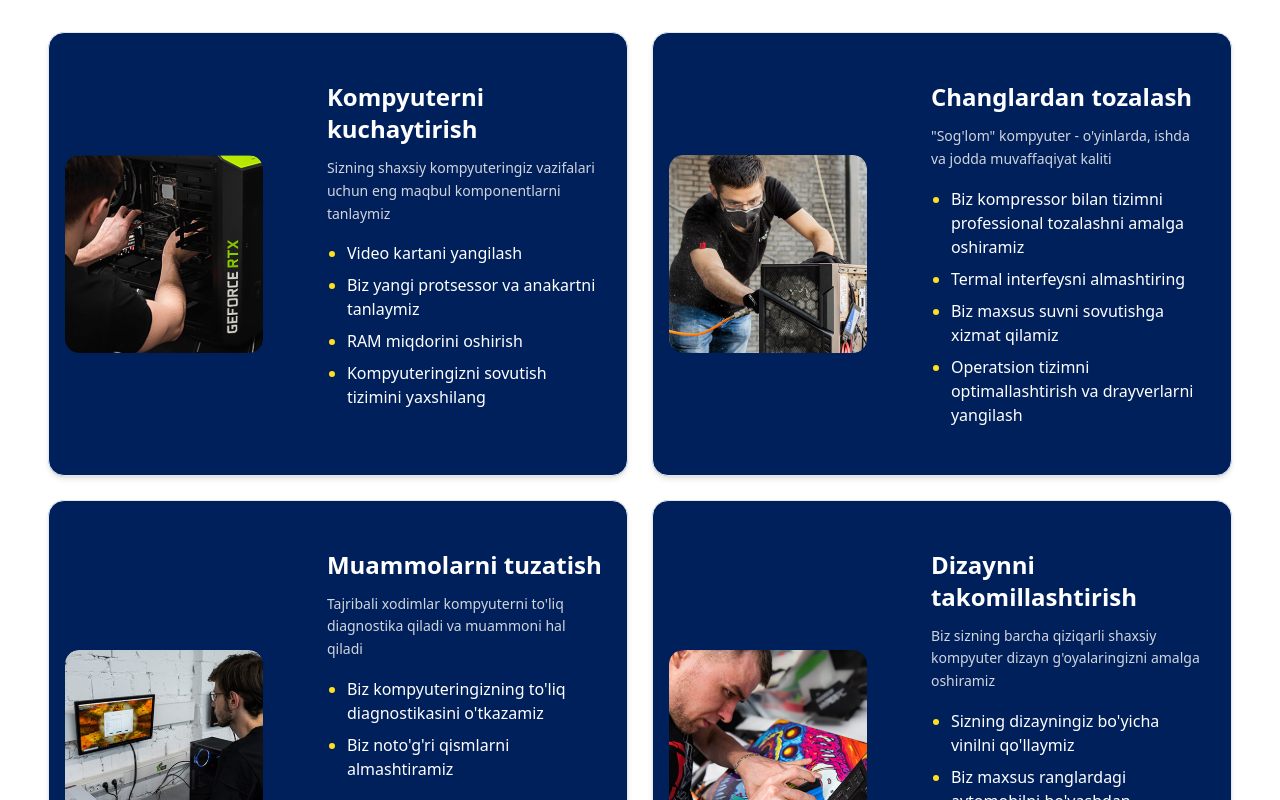
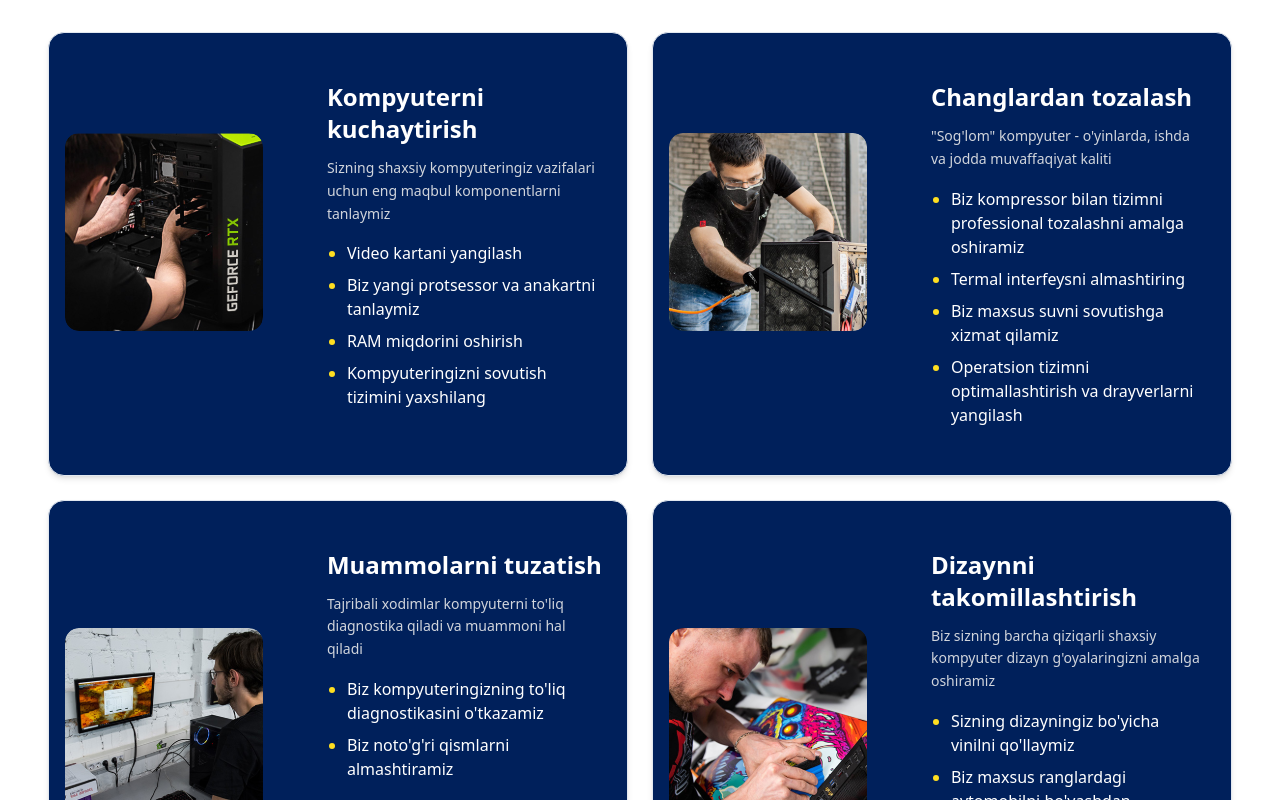
Before and after one commit to Shokh-002/computer-services, a Next.js app: page / in a window 1280 px wide. Shown: the part 2080-2880 px from the top of the page. Built offline with nearby package versions, Linux system fonts and the light colour scheme.

Commit message:
Update works.tsx

```diff
--- a/src/components/works.tsx
+++ b/src/components/works.tsx
@@ -63,7 +63,7 @@ export default function Services() {
             alt={service.title}
             width={380}
             height={240}
-            className="object-cover rounded-xl"
+            className="object-cover md:mb-11 rounded-xl"
           />
         </CardHeader>
         <CardContent className="text-white w-full flex flex-col p-6">
```
